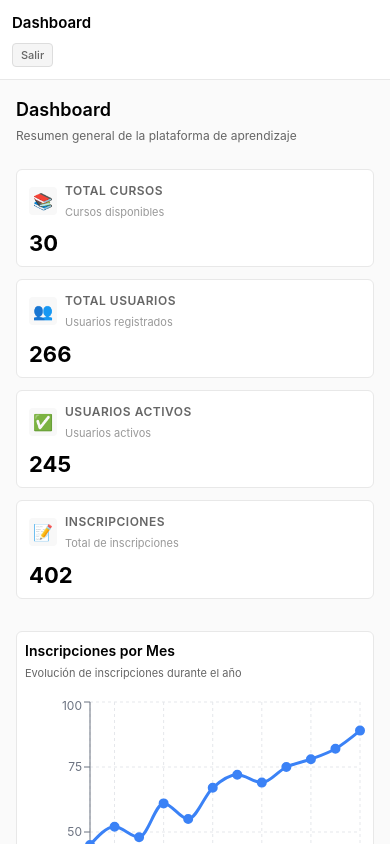
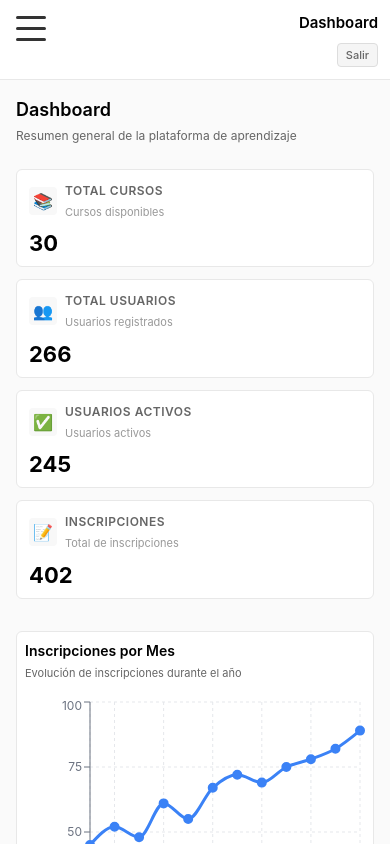
Before and after one commit to CamiloPinzon/learning-admin, a React (Vite) app: page /dashboard in a window 390 px wide. Shown: the top 844 px of the page. Built offline with nearby package versions, Linux system fonts and the light colour scheme; sample sign-in values are in the browser's storage.

Commit message:
Fix mobile display issues

```diff
--- a/src/components/ChartsSection/ChartsSection.tsx
+++ b/src/components/ChartsSection/ChartsSection.tsx
@@ -1,3 +1,4 @@
+import { useState, useEffect } from "react";
 import { useSelector } from "react-redux";
 import { RootState } from "../../store/store";
 import {
@@ -19,6 +20,18 @@ import styles from "./ChartsSection.module.css";
 const COLORS = ["#3b82f6", "#10b981", "#f59e0b", "#ef4444", "#8b5cf6"];
 
 const ChartsSection = () => {
+	const [isMobile, setIsMobile] = useState(false);
+
+	useEffect(() => {
+		const handleResize = () => {
+			setIsMobile(window.innerWidth <= 425);
+		};
+
+		handleResize();
+		window.addEventListener("resize", handleResize);
+		return () => window.removeEventListener("resize", handleResize);
+	}, []);
+
 	const { enrollmentsByMonth, usersByRole, coursesByStatus } = useSelector(
 		(state: RootState) => state.dashboard
 	);
@@ -72,7 +85,9 @@ const ChartsSection = () => {
 									cy="50%"
 									labelLine={false}
 									label={({ name, percent }) =>
-										`${name} ${(percent * 100).toFixed(0)}%`
+										!isMobile
+											? `${name} ${(percent * 100).toFixed(0)}%`
+											: `${name.slice(0, 3)} ${(percent * 100).toFixed(0)}%`
 									}
 									outerRadius={80}
 									fill="#8884d8"
--- a/src/components/Layout/Layout.module.css
+++ b/src/components/Layout/Layout.module.css
@@ -224,11 +224,11 @@
     }
 }
 
-@media (max-width: 480px) {
+@media (max-width: 768px) {
     .headerContent {
         flex-direction: column;
         gap: 0.5rem;
-        align-items: flex-start;
+        align-items: flex-end;
     }
 
     .header {
@@ -245,3 +245,52 @@
         font-size: 11px;
     }
 }
+
+/* Botón hamburguesa */
+.burgerButton {
+    position: fixed;
+    top: 1rem;
+    left: 1rem;
+    z-index: 200;
+    width: 30px;
+    height: 25px;
+    display: none;
+    flex-direction: column;
+    justify-content: space-between;
+    background: none;
+    border: none;
+    cursor: pointer;
+}
+
+.burgerButton span {
+    display: block;
+    height: 3px;
+    width: 100%;
+    background-color: #333;
+    border-radius: 2px;
+    transition: all 0.3s ease;
+}
+
+/* Mostrar solo en móvil */
+@media (max-width: 768px) {
+    .burgerButton {
+        display: flex;
+    }
+
+    .sidebarHeader {
+        padding: 3rem 1rem 1.5rem 1rem;
+    }
+
+    /* Animación para convertir hamburguesa en X */
+    .burgerOpen span:nth-child(1) {
+        transform: rotate(45deg) translate(5px, 5px);
+    }
+
+    .burgerOpen span:nth-child(2) {
+        opacity: 0;
+    }
+
+    .burgerOpen span:nth-child(3) {
+        transform: rotate(-45deg) translate(6px, -6px);
+    }
+}
--- a/src/components/Layout/Layout.tsx
+++ b/src/components/Layout/Layout.tsx
@@ -1,3 +1,4 @@
+import { useState } from "react";
 import { useDispatch, useSelector } from "react-redux";
 import { useNavigate, useLocation } from "react-router-dom";
 import { RootState } from "../../store/store";
@@ -14,9 +15,16 @@ const Layout = ({ children }: LayoutProps) => {
 	const location = useLocation();
 	const user = useSelector((state: RootState) => state.auth.user);
 
+	const [isMenuOpen, setIsMenuOpen] = useState(false);
+
 	const handleLogout = () => {
 		dispatch(logout());
 		navigate("/login");
+	};
+
+	const handleNavigate = (path: string) => {
+		navigate(path);
+		setIsMenuOpen(false); // colapsar menú en mobile
 	};
 
 	const navigationItems = [
@@ -27,8 +35,21 @@ const Layout = ({ children }: LayoutProps) => {
 
 	return (
 		<div className={styles.layout}>
+			{/* Botón hamburguesa visible solo en mobile */}
+			<button
+				className={`${styles.burgerButton} ${
+					isMenuOpen ? styles.burgerOpen : ""
+				}`}
+				onClick={() => setIsMenuOpen(!isMenuOpen)}
+				aria-label="Abrir menú"
+			>
+				<span />
+				<span />
+				<span />
+			</button>
+
 			<aside
-				className={styles.sidebar}
+				className={`${styles.sidebar} ${isMenuOpen ? styles.open : ""}`}
 				role="navigation"
 				aria-label="Navegación principal"
 			>
@@ -47,7 +68,7 @@ const Layout = ({ children }: LayoutProps) => {
 									className={`${styles.navItem} ${
 										location.pathname === item.path ? styles.navItemActive : ""
 									}`}
-									onClick={() => navigate(item.path)}
+									onClick={() => handleNavigate(item.path)}
 									aria-current={
 										location.pathname === item.path ? "page" : undefined
 									}
```
